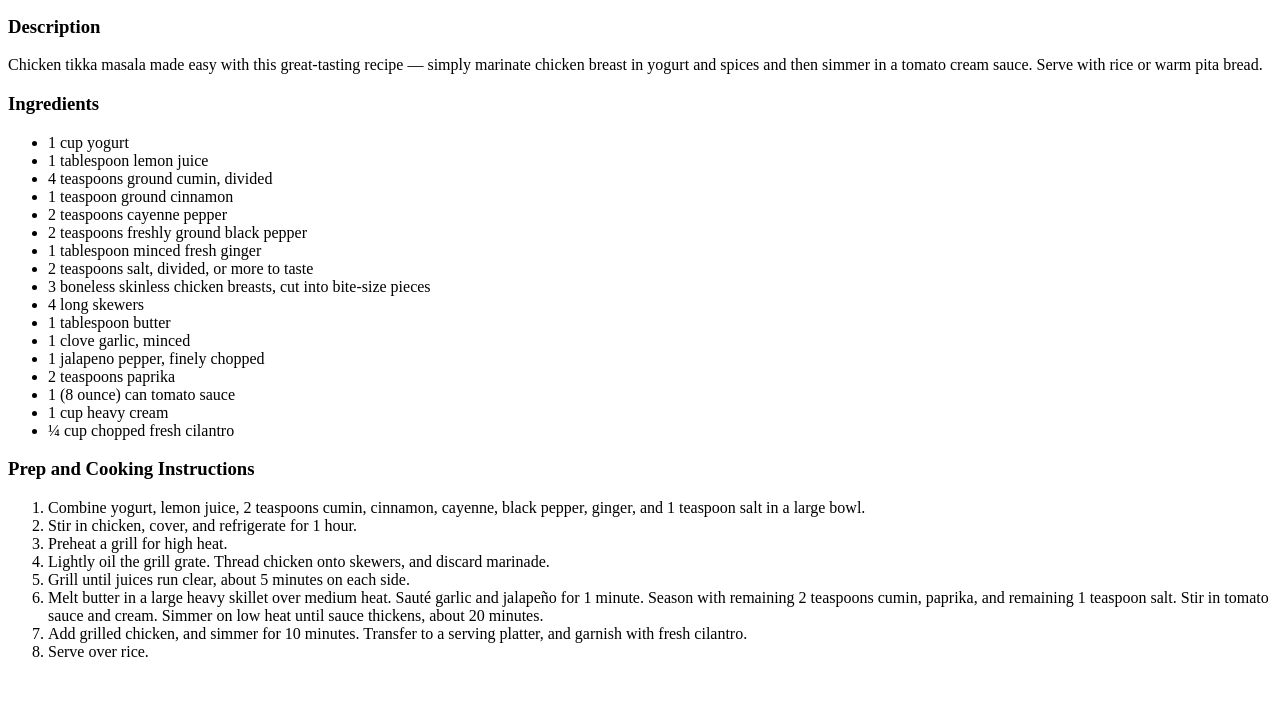
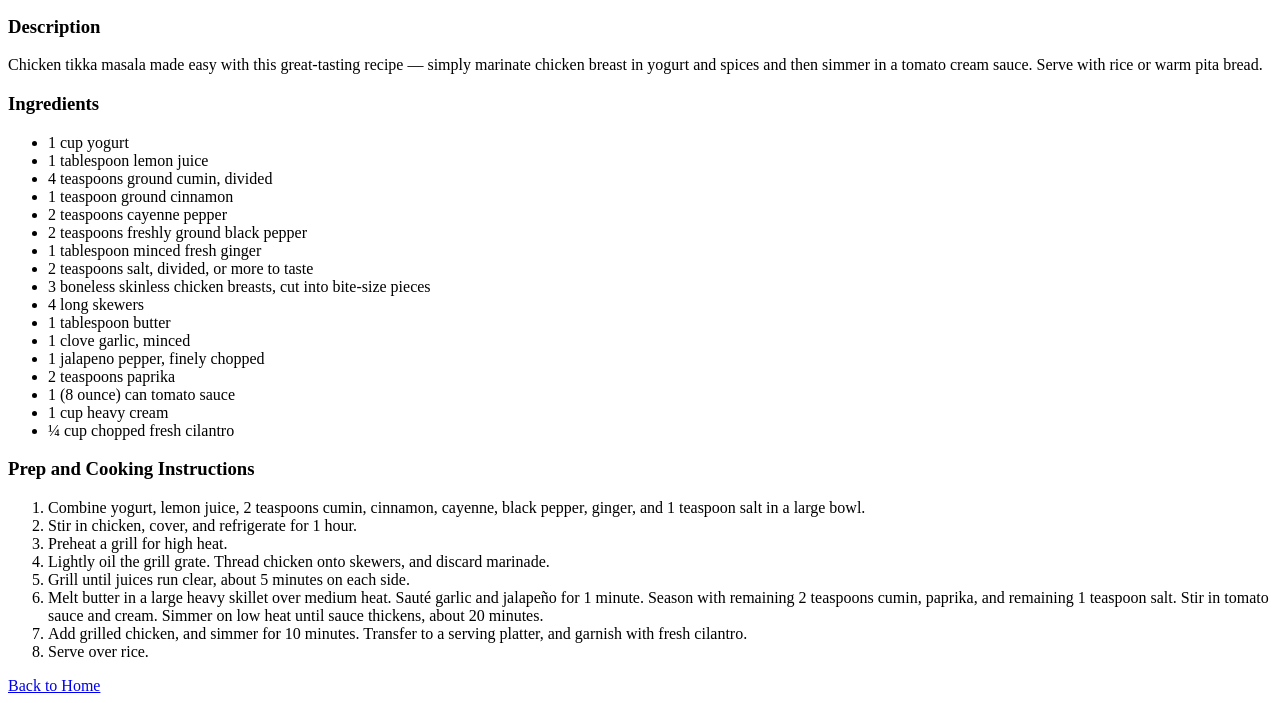
Before and after one commit to k-emery963/odin-recipes, a plain HTML site: page pages/chicken-tikka.html in a window 1280 px wide. Shown: the part 101-804 px from the top of the page. Drawn offline with Linux system fonts and the light colour scheme.

Commit message:
Updated all recipe html files
Updated all recipe html files to have a link located at the bottom which takes the user back to the home page.

```diff
--- a/pages/chicken-tikka.html
+++ b/pages/chicken-tikka.html
@@ -41,5 +41,6 @@
             <li>Add grilled chicken, and simmer for 10 minutes. Transfer to a serving platter, and garnish with fresh cilantro.</li>
             <li>Serve over rice.</li>
         </ol>
+        <a href="../index.html">Back to Home</a>
     </body>
 </html>
```
Also changed, not shown: pages/fish-and-chips.html (+1 -0 lines), pages/mac-and-cheese.html (+1 -0 lines), pages/pork-chops.html (+1 -0 lines).
